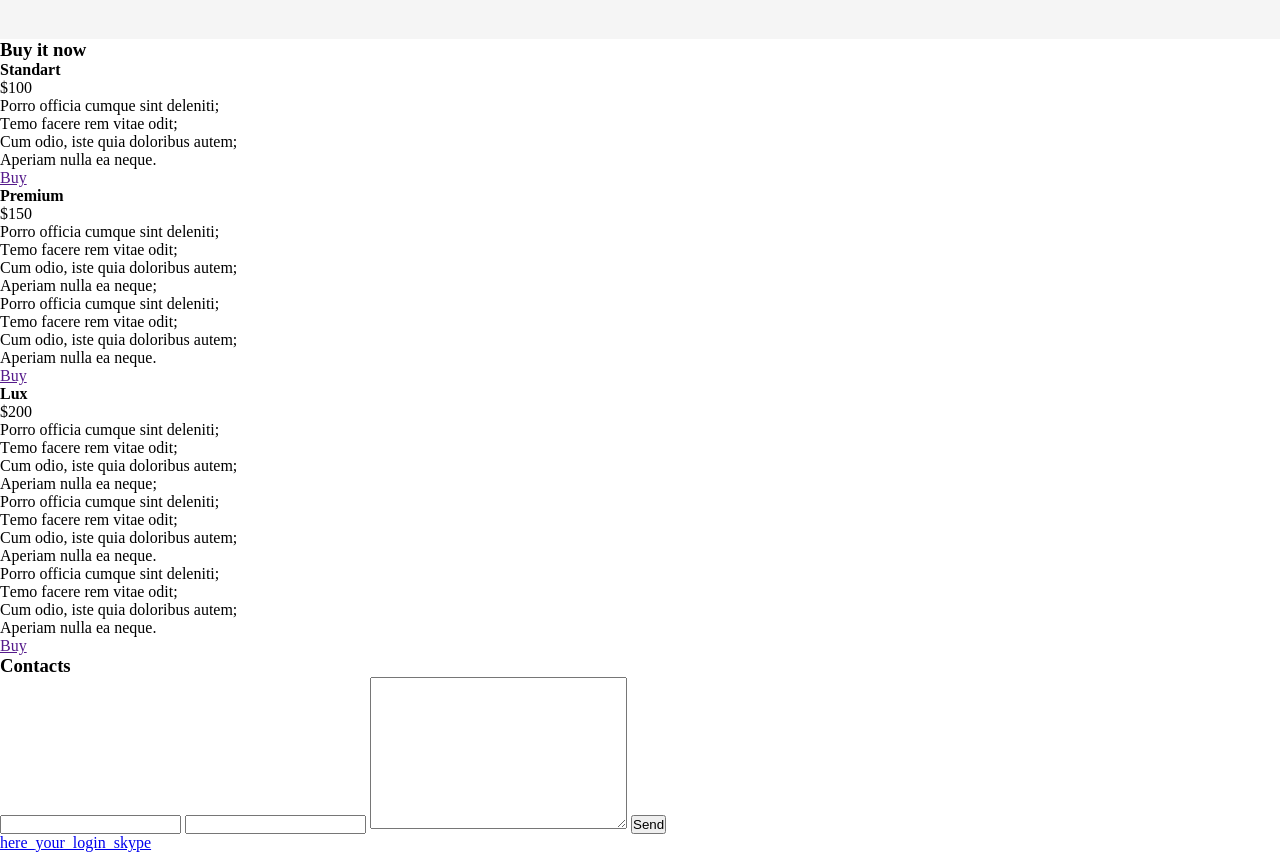
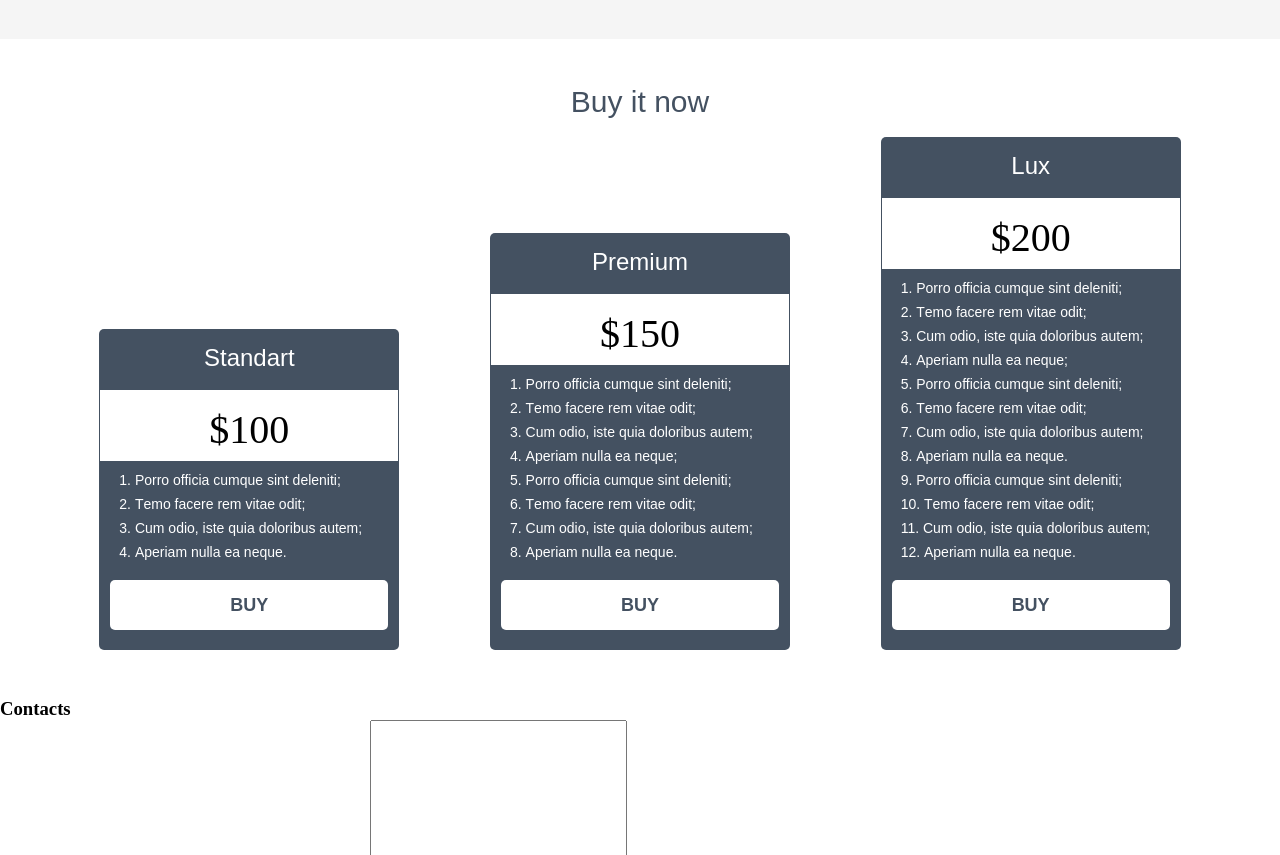
Before and after one commit to AnnaVinnik/gb-html5css3, a plain HTML site: page index.html in a window 1280 px wide. Shown: the part 1909-2764 px from the top of the page. Drawn offline with Linux system fonts and the light colour scheme.

Commit message:
Секция buy

```diff
--- a/index.html
+++ b/index.html
@@ -149,23 +149,24 @@
             </div c>
         </section>
         <section>
-            <h3>Buy it now</h3>
-            <ul>
-                <li>
-                    <h4>Standart</h4>
-                    <span>$100</span>
-                    <ol>
+            <div class="container">
+                <h3 class="heading buy__heading">Buy it now</h3>
+                <ul class="buy">
+                    <li class="buy__item">
+                        <h4 class="heading buy__item_heading">Standart</h4>
+                        <span class="buy__item_price">$100</span>
+                        <ol class="buy__item_list">
                             <li>Porro officia cumque sint deleniti;</li>
                             <li>Тemo facere rem vitae odit;</li>
                             <li>Cum odio, iste quia doloribus autem; </li>
                             <li>Aperiam nulla ea neque.</li>
                         </ol>
-                    <a href="">Buy</a>
+                        <a class="button buy__item_button" href="">Buy</a>
                     </li>
-                <li>
-                    <h4>Premium</h4>
-                    <span>$150</span>
-                    <ol>
+                    <li class="buy__item">
+                        <h4 class="heading buy__item_heading">Premium</h4>
+                        <span class="buy__item_price">$150</span>
+                        <ol class="buy__item_list">
                             <li>Porro officia cumque sint deleniti;</li>
                             <li>Тemo facere rem vitae odit;</li>
                             <li>Cum odio, iste quia doloribus autem; </li>
@@ -175,12 +176,12 @@
                             <li>Cum odio, iste quia doloribus autem;</li>
                             <li>Aperiam nulla ea neque.</li>
                         </ol>
-                    <a href="">Buy</a>
+                        <a class="button buy__item_button" href="">Buy</a>
                     </li>
-                <li>
-                    <h4>Lux</h4>
-                    <span>$200</span>
-                        <ol>
+                    <li class="buy__item">
+                        <h4 class="heading buy__item_heading">Lux</h4>
+                        <span class="buy__item_price">$200</span>
+                            <ol class="buy__item_list">
                                 <li>Porro officia cumque sint deleniti;</li>
                                 <li>Тemo facere rem vitae odit;</li>
                                 <li>Cum odio, iste quia doloribus autem; </li>
@@ -194,9 +195,10 @@
                                 <li>Cum odio, iste quia doloribus autem;</li>
                                 <li>Aperiam nulla ea neque.</li>
                             </ol>
-                    <a href="">Buy</a>
+                        <a class="button buy__item_button" href="">Buy</a>
                     </li>
                 </ul>
+            </div>
         </section>
     </main>
     <footer>
--- a/style.scss
+++ b/style.scss
@@ -31,6 +31,21 @@ $width-site: 1172px;
     line-height: 24px;
     font-family: Arial;
     margin-bottom: 11px;
+}
+
+.button {
+    text-transform: uppercase;
+    color: $color-dark;
+    background-color: white;
+    text-decoration: none;
+    padding: 16px 9px;
+    display: block;
+    text-align: center;
+    margin: 0 auto ;
+    font-family: Arial;
+    font-weight: 700;
+    font-size: 18px;
+    line-height: 18px;
 }
 
 .product-name {
@@ -191,3 +206,49 @@ $width-site: 1172px;
         line-height: 18px;
     }
 }
+
+.buy {
+    display: flex;
+    justify-content: space-around;
+    align-items: flex-end;
+    list-style: none;
+    margin-bottom: 48px;
+    &__heading {
+        margin-top: 45px;
+    }
+    &__item {
+        width: 300px;
+        background-color: $color-dark;
+        padding: 14px 1px 20px 1px;
+        border-radius: 5px;
+        box-sizing: border-box;
+        &_heading {
+            color:white;
+            font-size: 24px;
+            line-height: 30px;
+        }
+        &_list {
+            text-align: left;
+            list-style-position: inside;
+            color: white;
+            margin-left: 19px;
+            margin-top: 7px;
+            font-family: Arial;
+            font-size: 14px;
+            line-height: 24px;
+        }
+        &_price {
+            background-color: white;
+            display: block;
+            font-size: 40px;
+            line-height: 30px;
+            text-align: center;
+            padding: 25px 0 16px;
+        }
+        &_button {
+            width: calc(300px - 40px);
+            margin-top: 16px;
+            border-radius: 5px;
+        }
+    }
+}
```
Also changed, not shown: style.css, 1 other file. Lines whose indentation alone changed are shown as unchanged.
